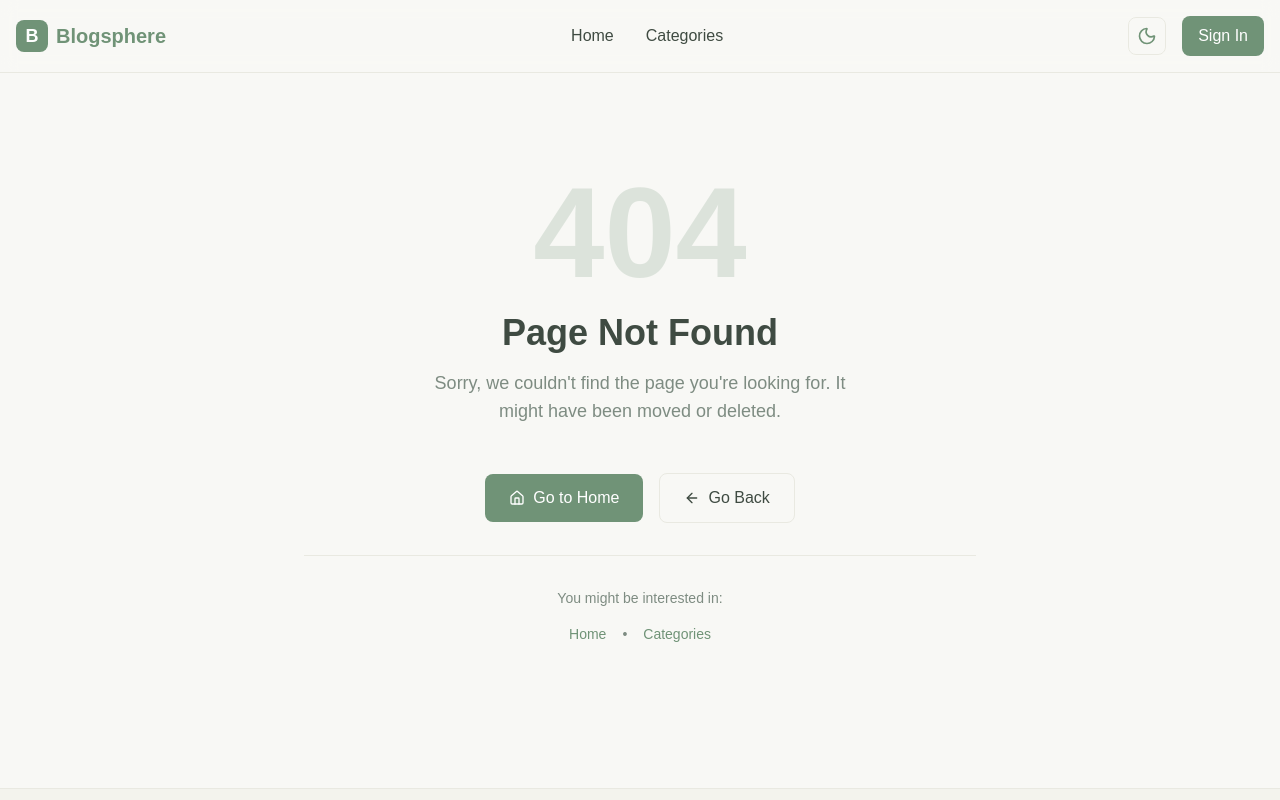
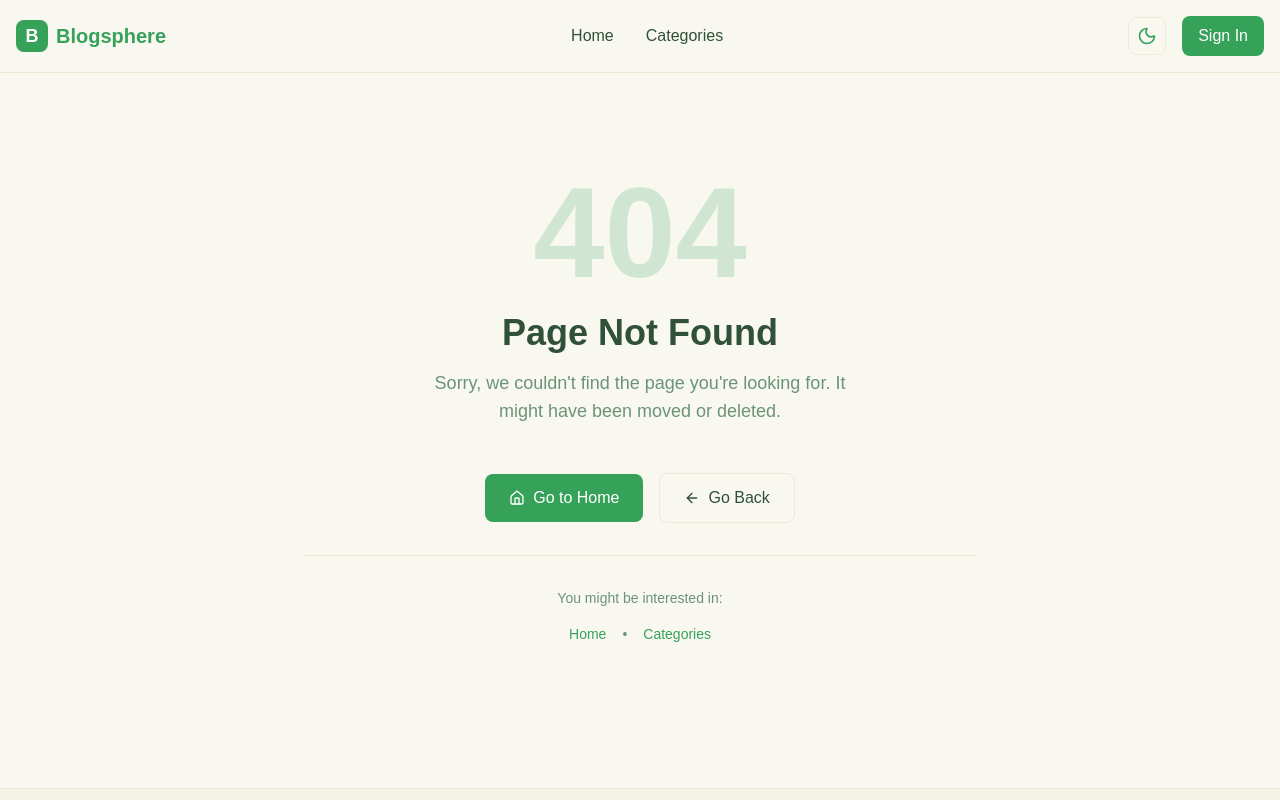
Before and after one commit to neevan0842/BlogSphere, a React app in the folder frontend/: page /not-found in a window 1280 px wide. Shown: the top 800 px of the page. Built offline with nearby package versions, Linux system fonts and the light colour scheme; no server answers; the HTML template or start-up script is replaced by a standard one.

Commit message:
feat: update color theme to use HSL values for better readability

```diff
--- a/frontend/src/index.css
+++ b/frontend/src/index.css
@@ -8,59 +8,59 @@ body {
 
 @theme {
   /* Light theme - warm and reading-friendly */
-  --color-background: oklch(97.83% 0.004 106.6);
-  --color-foreground: oklch(39.86% 0.021 154.2);
-  --color-card: oklch(100% 0 89.9);
-  --color-card-foreground: oklch(39.86% 0.021 154.2);
-  --color-popover: oklch(100% 0 89.9);
-  --color-popover-foreground: oklch(39.86% 0.021 154.2);
-  --color-primary: oklch(62.94% 0.058 150.8);
-  --color-primary-foreground: oklch(100% 0 89.9);
-  --color-secondary: oklch(94.88% 0.011 106.9);
-  --color-secondary-foreground: oklch(39.86% 0.021 154.2);
-  --color-muted: oklch(89.35% 0.009 156.8);
-  --color-muted-foreground: oklch(62.61% 0.023 155.2);
-  --color-accent: oklch(76.01% 0.08 149);
-  --color-accent-foreground: oklch(100% 0 89.9);
-  --color-destructive: oklch(63.68% 0.083 25.3);
-  --color-destructive-foreground: oklch(98.48% 0 89.9);
-  --color-border: oklch(93.08% 0.01 106.9);
-  --color-input: oklch(95.4% 0.006 106.7);
-  --color-ring: oklch(62.94% 0.058 150.8);
-  --color-chart-1: oklch(62.94% 0.058 150.8);
-  --color-chart-2: oklch(86.94% 0.069 109.5);
-  --color-chart-3: oklch(75.06% 0.055 62.8);
-  --color-chart-4: oklch(64.75% 0.047 235);
-  --color-chart-5: oklch(57.97% 0.084 312.3);
+  --color-background: hsl(60 35% 96%);
+  --color-foreground: hsl(140 25% 25%);
+  --color-card: hsl(0 0% 100%);
+  --color-card-foreground: hsl(140 25% 25%);
+  --color-popover: hsl(0 0% 100%);
+  --color-popover-foreground: hsl(140 25% 25%);
+  --color-primary: hsl(140 50% 42%);
+  --color-primary-foreground: hsl(0 0% 100%);
+  --color-secondary: hsl(60 40% 90%);
+  --color-secondary-foreground: hsl(140 25% 25%);
+  --color-muted: hsl(140 20% 85%);
+  --color-muted-foreground: hsl(140 15% 50%);
+  --color-accent: hsl(140 65% 50%);
+  --color-accent-foreground: hsl(0 0% 100%);
+  --color-destructive: hsl(0 84.2% 60.2%);
+  --color-destructive-foreground: hsl(0 0% 98%);
+  --color-border: hsl(60 30% 88%);
+  --color-input: hsl(60 30% 92%);
+  --color-ring: hsl(140 50% 42%);
+  --color-chart-1: hsl(140 50% 42%);
+  --color-chart-2: hsl(60 70% 55%);
+  --color-chart-3: hsl(30 80% 60%);
+  --color-chart-4: hsl(200 60% 50%);
+  --color-chart-5: hsl(280 60% 55%);
   --color-radius: 0.5rem;
 }
 
 .dark {
   /* Dark theme - warm and reading-friendly */
-  --color-background: oklch(25.39% 0.017 144.2);
-  --color-foreground: oklch(95.9% 0.009 106.8);
-  --color-card: oklch(31.97% 0.02 144.3);
-  --color-card-foreground: oklch(95.9% 0.009 106.8);
-  --color-popover: oklch(31.97% 0.02 144.3);
-  --color-popover-foreground: oklch(95.9% 0.009 106.8);
-  --color-primary: oklch(74.5% 0.076 149.6);
-  --color-primary-foreground: oklch(25.39% 0.017 144.2);
-  --color-secondary: oklch(39.59% 0.026 144.2);
-  --color-secondary-foreground: oklch(95.9% 0.009 106.8);
-  --color-muted: oklch(44.1% 0.024 144.4);
-  --color-muted-foreground: oklch(79.63% 0.029 107.9);
-  --color-accent: oklch(79.12% 0.079 149.8);
-  --color-accent-foreground: oklch(25.39% 0.017 144.2);
-  --color-destructive: oklch(39.59% 0.053 25.7);
-  --color-destructive-foreground: oklch(98.48% 0 89.9);
-  --color-border: oklch(39.59% 0.026 144.2);
-  --color-input: oklch(39.59% 0.026 144.2);
-  --color-ring: oklch(74.5% 0.076 149.6);
-  --color-chart-1: oklch(74.5% 0.076 149.6);
-  --color-chart-2: oklch(86.94% 0.069 109.5);
-  --color-chart-3: oklch(75.06% 0.055 62.8);
-  --color-chart-4: oklch(64.75% 0.047 235);
-  --color-chart-5: oklch(57.97% 0.084 312.3);
+  --color-background: hsl(120 30% 12%);
+  --color-foreground: hsl(60 40% 92%);
+  --color-card: hsl(120 25% 18%);
+  --color-card-foreground: hsl(60 40% 92%);
+  --color-popover: hsl(120 25% 18%);
+  --color-popover-foreground: hsl(60 40% 92%);
+  --color-primary: hsl(140 60% 50%);
+  --color-primary-foreground: hsl(120 30% 12%);
+  --color-secondary: hsl(120 25% 25%);
+  --color-secondary-foreground: hsl(60 40% 92%);
+  --color-muted: hsl(120 20% 30%);
+  --color-muted-foreground: hsl(60 30% 65%);
+  --color-accent: hsl(140 70% 55%);
+  --color-accent-foreground: hsl(120 30% 12%);
+  --color-destructive: hsl(0 62.8% 30.6%);
+  --color-destructive-foreground: hsl(0 0% 98%);
+  --color-border: hsl(120 25% 25%);
+  --color-input: hsl(120 25% 25%);
+  --color-ring: hsl(140 60% 50%);
+  --color-chart-1: hsl(140 60% 50%);
+  --color-chart-2: hsl(60 70% 55%);
+  --color-chart-3: hsl(30 80% 60%);
+  --color-chart-4: hsl(200 60% 50%);
+  --color-chart-5: hsl(280 60% 55%);
 }
 
 * {
```
